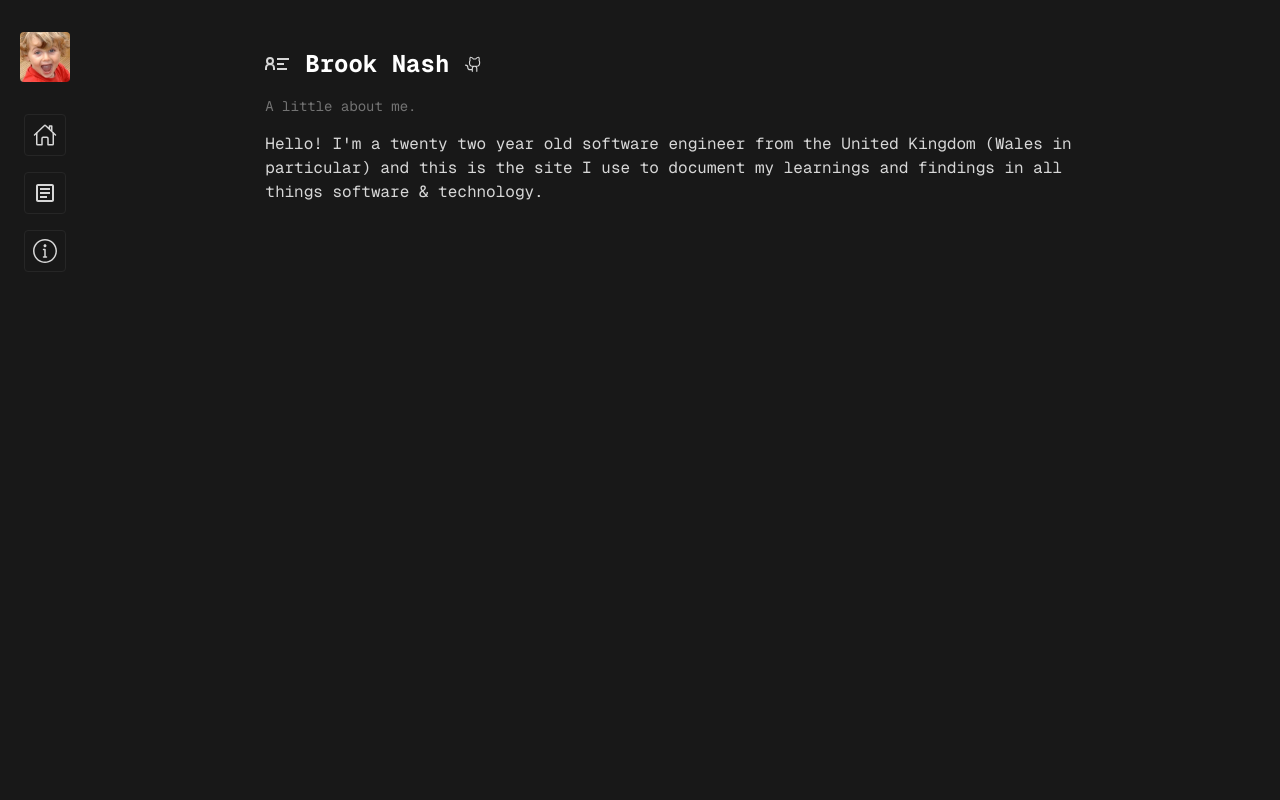
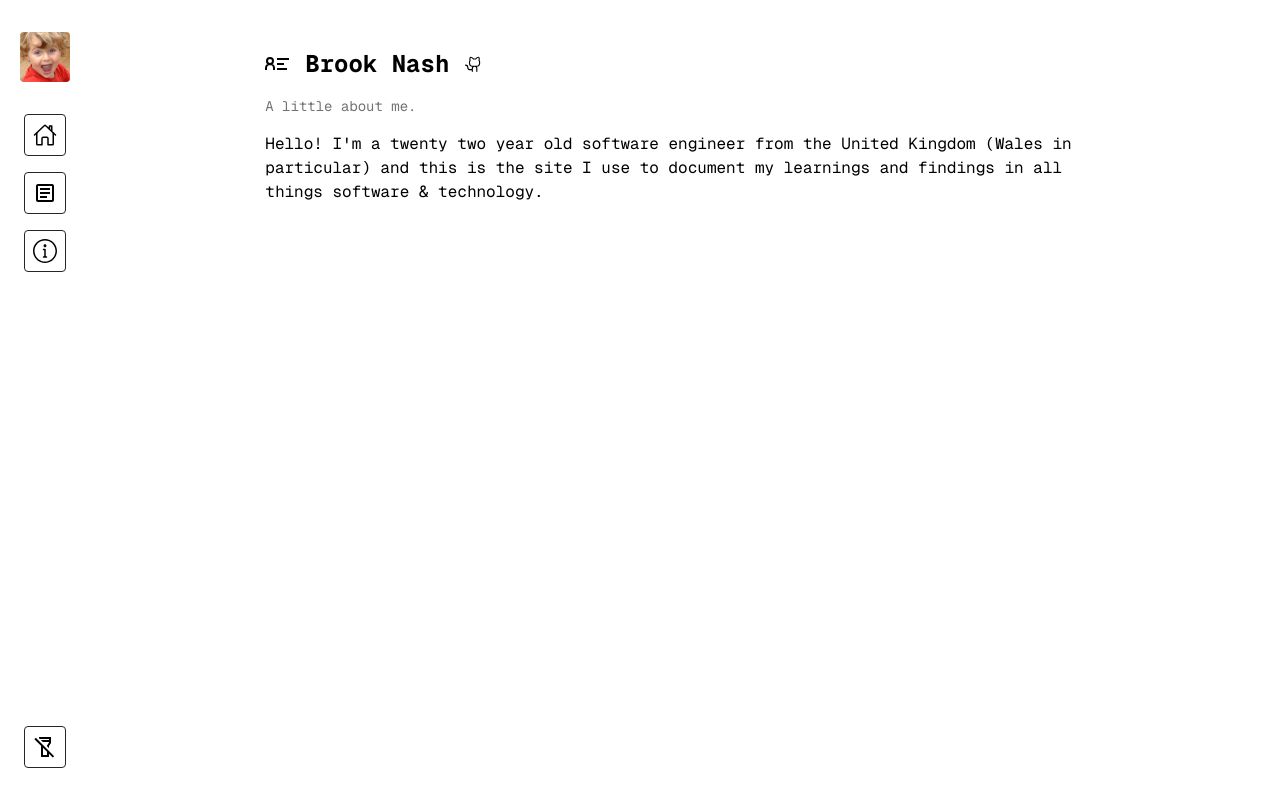
Before and after one commit to brookdotcn/brookdotcn.com, a Next.js app: page /about in a window 1280 px wide. Built offline with nearby package versions, Linux system fonts and the light colour scheme.

Commit message:
feat: theme toggle

```diff
--- a/app/index.css
+++ b/app/index.css
@@ -2,33 +2,26 @@
 @tailwind components;
 @tailwind utilities;
 
-body {
-  background-color: #181818;
-  color: rgb(215, 215, 215);
-}
+/* light mode */
+:root {
+  color: black;
+  background: rgb(255, 255, 255);
 
   #markdown {
     #inline-code {
       padding: 5px;
+      font-weight: bold;
       border-radius: 5px;
-    background-color: #2f2f2f;
-  }
-
-  h1 {
-    font-size: xx-large;
+      background-color: rgb(225, 225, 225);
     }
 
     h2 {
-    color: rgb(255, 255, 255);
+      color: black;
       font-size: larger;
     }
 
-  h3 {
-    font-size: large;
-  }
-
     p {
-    color: rgb(180, 180, 180);
+      color: rgb(80, 80, 80);
     }
 
     ol {
@@ -50,9 +43,50 @@ body {
       color: #3b82f6;
       text-decoration: none;
     }
+  }
+}
 
-  pre {
+/* dark mode */
+[class="dark"] body {
+  color: white;
+  background: rgb(13, 13, 13);
+
+  #markdown {
+    #inline-code {
+      padding: 5px;
+      font-weight: bold;
       border-radius: 5px;
+      background-color: rgb(50, 50, 50);
+    }
+
+    h2 {
+      color: white;
+      font-size: larger;
+    }
+
+    p {
+      color: rgb(215, 215, 215);
+    }
+
+    ol {
+      list-style-type: lower-alpha;
+      list-style-position: inside;
+    }
+
+    ul {
+      list-style-type: square;
+      list-style-position: inside;
+    }
+
+    a {
+      color: #60a5fa;
+      text-decoration: underline;
+    }
+
+    a:hover {
+      color: #3b82f6;
+      text-decoration: none;
+    }
   }
 }
 
@@ -66,7 +100,7 @@ body {
   }
 
   .page-title {
-    @apply text-2xl font-bold text-white;
+    @apply text-2xl font-bold text-black dark:text-white;
   }
 
   .page-subtitle {
@@ -74,6 +108,6 @@ body {
   }
 
   .nav-link {
-    @apply flex rounded border border-neutral-800 p-2 hover:border hover:border-neutral-600;
+    @apply flex rounded border border-neutral-800 p-2 dark:border-neutral-600;
   }
 }
--- a/app/layout.tsx
+++ b/app/layout.tsx
@@ -5,6 +5,7 @@ import { GeistMono } from "geist/font/mono";
 import { type NextPage, type Metadata } from "next";
 import { type ReactNode, type JSX } from "react";
 import Navbar from "@/components/navbar";
+import Providers from "@/components/providers";
 
 export const metadata: Metadata = {
   description: "A personal site for myself.",
@@ -17,8 +18,9 @@ type Props = {
 
 const IndexLayout: NextPage<Props> = ({ children }): JSX.Element => {
   return (
-    <html lang="en">
+    <html lang="en" suppressHydrationWarning>
       <body className={GeistMono.className}>
+        <Providers>
           <main className="flex h-screen flex-col sm:flex-row">
             <div className="h-16 w-screen sm:h-screen sm:w-24">
               <Navbar />
@@ -28,6 +30,7 @@ const IndexLayout: NextPage<Props> = ({ children }): JSX.Element => {
           </main>
 
           <SpeedInsights />
+        </Providers>
       </body>
     </html>
   );
--- a/components/card/index.tsx
+++ b/components/card/index.tsx
@@ -16,14 +16,17 @@ const Card: FC<Omit<Blog, "id" | "updatedAt">> = ({
   const [redirectLoading, setRedirectLoading] = useState<boolean>(false);
 
   return (
-    <div className="flex w-96 flex-col gap-4 rounded bg-neutral-800 p-4">
-      <h3 className="text-xl font-semibold text-white">{title}</h3>
+    <div className="flex w-96 flex-col gap-4 rounded bg-neutral-100 p-4 dark:bg-neutral-900">
+      <h3 className="text-xl font-semibold text-black dark:text-white">
+        {title}
+      </h3>
+
       <div className="text-sm text-neutral-500">
         {stringCut(description, 150)}
       </div>
 
       <div className="flex justify-between">
-        <span className="flex items-center gap-2 text-neutral-600">
+        <span className="flex items-center gap-2 text-neutral-400 dark:text-neutral-600">
           <IoCalendarClearOutline />
           <p>{createdAt.toLocaleDateString()}</p>
         </span>
--- a/components/markup/index.tsx
+++ b/components/markup/index.tsx
@@ -29,7 +29,7 @@ const Markup: FC<MarkupProps> = ({ rawMarkdown }): JSX.Element => {
 
             return (
               <Prism
-                showLineNumbers={true}
+                showLineNumbers
                 language={languageIdentifier[1]}
                 style={gruvboxDark}
               >
--- a/components/navbar/index.tsx
+++ b/components/navbar/index.tsx
@@ -1,9 +1,12 @@
+import dynamic from "next/dynamic";
 import Image from "next/image";
 import Link from "next/link";
 import { type FC, type JSX } from "react";
 import { IoHomeOutline } from "react-icons/io5";
 import { MdOutlineArticle } from "react-icons/md";
 import { SlInfo } from "react-icons/sl";
+
+const ThemeSwitch = dynamic(() => import("./theme-switch"), { ssr: false });
 
 const Navbar: FC = (): JSX.Element => {
   return (
@@ -18,18 +21,24 @@ const Navbar: FC = (): JSX.Element => {
         />
       </div>
 
-      <div className="flex w-2/3 items-center justify-center gap-2 overflow-x-auto sm:w-full sm:flex-col sm:justify-normal sm:gap-4">
-        <Link className="nav-link" href="/">
-          <IoHomeOutline title="Go Home" size={24} />
-        </Link>
+      <div className="flex h-full w-2/3 items-center justify-around overflow-x-auto sm:w-full sm:flex-col">
+        <section className="flex h-2/3 flex-col gap-4">
+          <Link className="nav-link" href="/" title="Go Home">
+            <IoHomeOutline size={24} />
+          </Link>
 
-        <Link className="nav-link" href="/blog">
-          <MdOutlineArticle title="See All Blogs" size={24} />
-        </Link>
+          <Link className="nav-link" href="/blog" title="See All Blogs">
+            <MdOutlineArticle size={24} />
+          </Link>
 
-        <Link className="nav-link" href="/about">
-          <SlInfo title="About Me" size={24} />
-        </Link>
+          <Link className="nav-link" href="/about" title="About Me">
+            <SlInfo size={24} />
+          </Link>
+        </section>
+
+        <section className="flex h-1/3 items-end">
+          <ThemeSwitch />
+        </section>
       </div>
     </nav>
   );
--- /dev/null
+++ b/components/navbar/theme-switch.tsx
@@ -0,0 +1,25 @@
+"use client";
+
+import { useTheme } from "next-themes";
+import { type FC, type JSX } from "react";
+import { MdOutlineFlashlightOff, MdOutlineFlashlightOn } from "react-icons/md";
+
+const ThemeSwitch: FC = (): JSX.Element => {
+  const { setTheme, theme } = useTheme();
+
+  return (
+    <button
+      className="nav-link"
+      title="Change Site Theme"
+      onClick={() => setTheme(theme === "light" ? "dark" : "light")}
+    >
+      {theme === "light" ? (
+        <MdOutlineFlashlightOn size={24} />
+      ) : (
+        <MdOutlineFlashlightOff size={24} />
+      )}
+    </button>
+  );
+};
+
+export default ThemeSwitch;
--- /dev/null
+++ b/components/providers/index.tsx
@@ -0,0 +1,14 @@
+"use client";
+
+import { ThemeProvider } from "next-themes";
+import { type FC, type ReactNode, type JSX } from "react";
+
+type Props = {
+  readonly children: ReactNode;
+};
+
+const Providers: FC<Props> = ({ children }): JSX.Element => {
+  return <ThemeProvider attribute="class">{children}</ThemeProvider>;
+};
+
+export default Providers;
--- a/package.json
+++ b/package.json
@@ -44,6 +44,7 @@
     "@vercel/speed-insights": "^1.0.9",
     "geist": "^1.2.1",
     "next": "14.1.0",
+    "next-themes": "^0.2.1",
     "prisma": "^5.9.1",
     "react": "^18",
     "react-dom": "^18",
--- a/tailwind.config.ts
+++ b/tailwind.config.ts
@@ -6,6 +6,7 @@ const config: Config = {
     "./components/**/*.{js,ts,jsx,tsx,mdx}",
     "./app/**/*.{js,ts,jsx,tsx,mdx}",
   ],
+  darkMode: "class",
 };
 
 export default config;
```
Also changed, not shown: 1 other file (tests, documents, lock files or other folders). Lines whose indentation alone changed are shown as unchanged.
